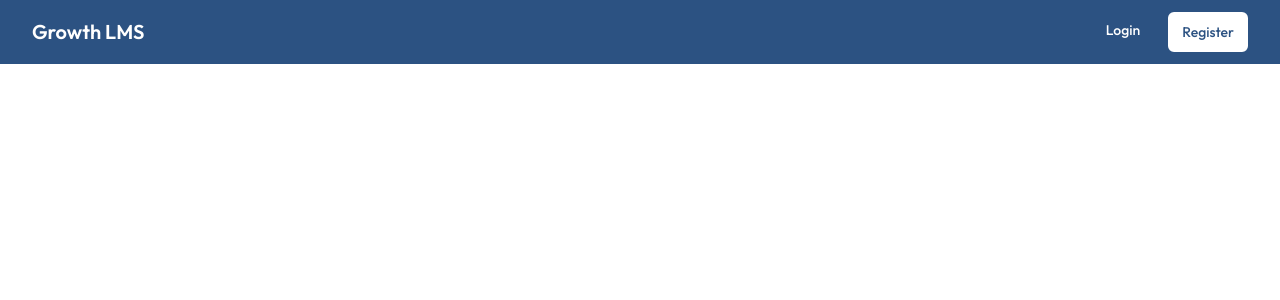
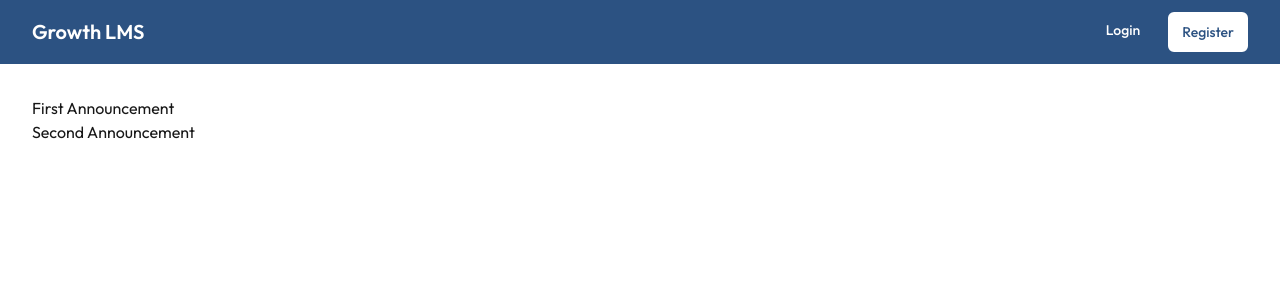
Before and after one commit to developerabz/growth-lms-full, a Next.js app in the folder frontend/: page /courses/1 in a window 1280 px wide. Shown: the top 300 px of the page. Built offline with nearby package versions, Linux system fonts and the light colour scheme; no server answers.

Commit message:
add mock announcments data for announcments components in course pages

```diff
--- a/frontend/src/app/courses/[id]/page.tsx
+++ b/frontend/src/app/courses/[id]/page.tsx
@@ -1,10 +1,25 @@
 "use client"
-import { Course } from "@/config/customtypes";
+import { Announcement, Course } from "@/config/customtypes";
 import { API_ENDPOINTS } from "@/config/api";
 import { useEffect, useState } from "react";
 import { useParams } from "next/navigation";
 
 
+const mockAnnouncements: Announcement[] = [
+  {
+    id: "1",
+    name: "First Announcement",
+    description: "This is the first Announcement",
+    comments: ["commmentid", "commendt2"]
+  },
+  {
+    id: "2",
+    name: "Second Announcement",
+    description: "This is the second Announcement",
+    comments: ["commmentid1", "commendt3"]
+  },
+
+];
 
 export default function CoursePage() {
   const params = useParams()
@@ -53,10 +68,19 @@ export default function CoursePage() {
   //- editable is course title and description
   //- editable is the teacher
   //- ...and more
+  //
+  //
+  //TODO: next 5 minutes, create announcements card
   return (
     <div className="bg-background min-h-screen dark:bg-gray-900 p-8">
       <h1 className="font-bold">{course?.name}</h1>
       <p>{course?.description}</p>
+      <div>
+        {mockAnnouncements.map((a, i) => {
+          return <div key={i}>{a.name}</div>
+        })}
+      </div>
+
 
     </div>
   );
```
Also changed, not shown: frontend/src/config/customtypes.ts (+8 -0 lines).
